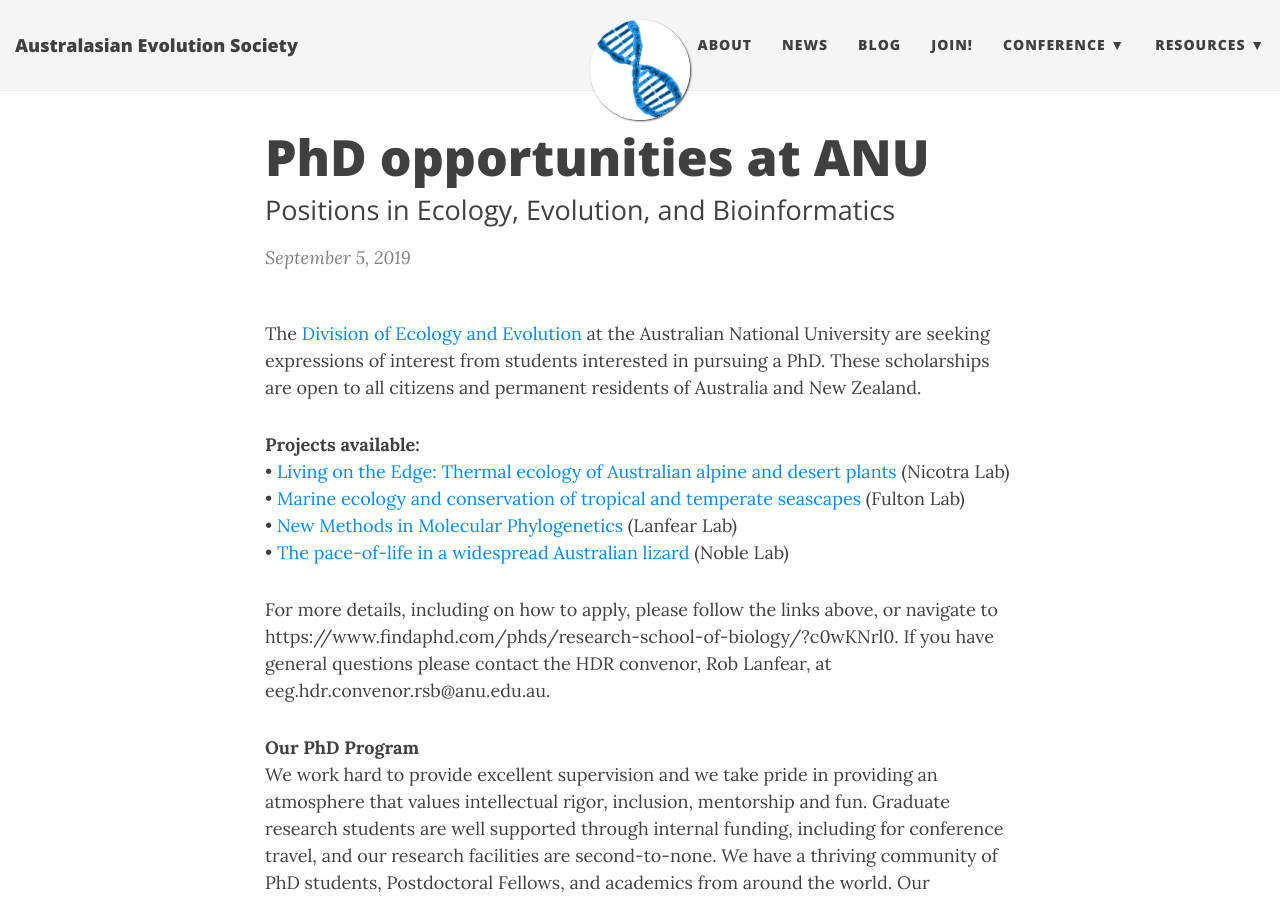
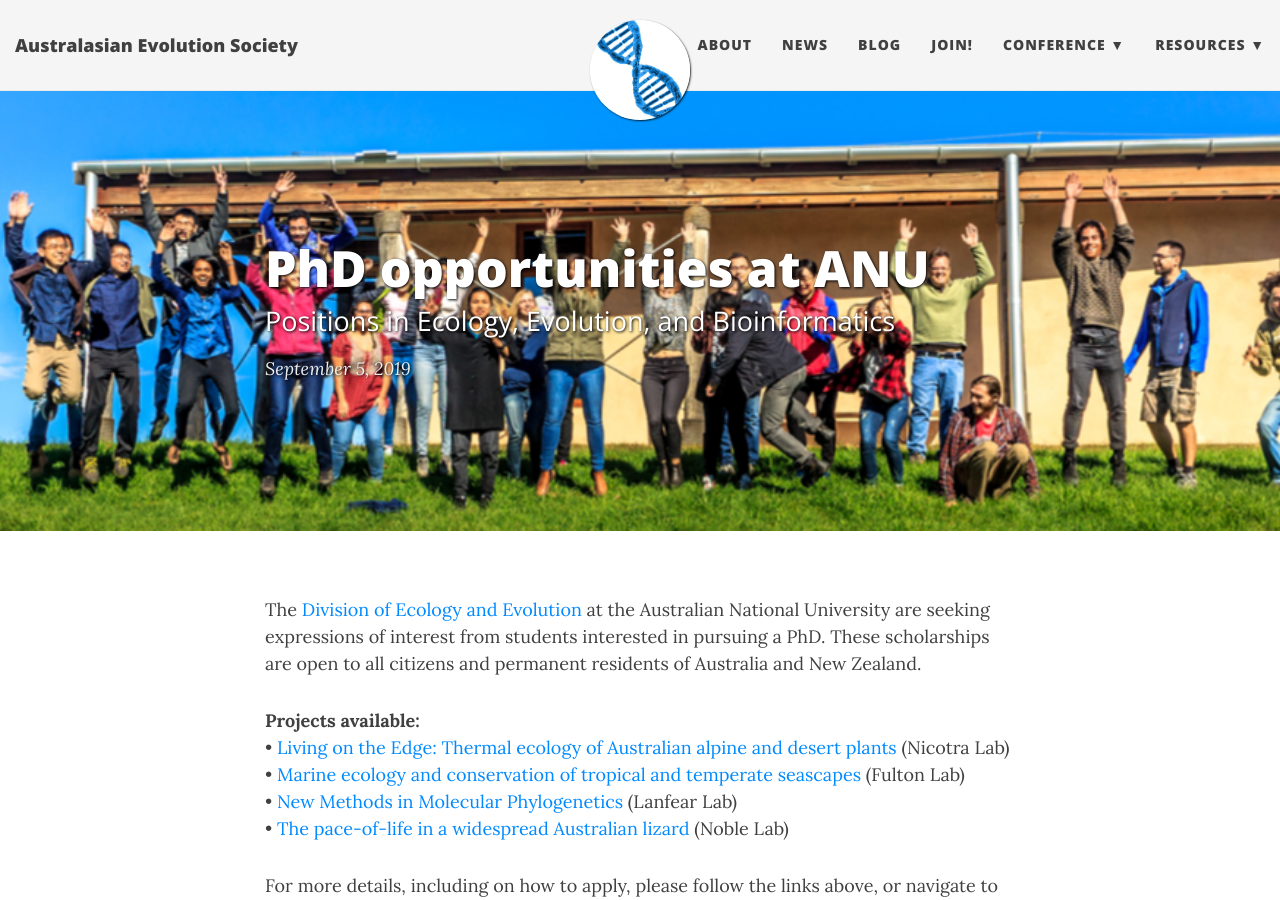
Before and after one commit to ausevo/ausevo.github.io, a Jekyll site: the page built from _posts/news/2019-09-05-PhdANU.md, in a window 1280 px wide and 900 px high. Built offline with Jekyll 4.4.1, drawn with Linux system fonts in a browser that asks for light colours; nearby versions of some CDN libraries; comment, search, counter and statistics services are not loaded.

Commit message:
Update 2019-09-05-PhdANU.md

```diff
--- a/_posts/news/2019-09-05-PhdANU.md
+++ b/_posts/news/2019-09-05-PhdANU.md
@@ -3,6 +3,8 @@
 title: PhD opportunities at ANU
 subtitle: Positions in Ecology, Evolution, and Bioinformatics
 categories: news
+bigimg:
+  - "/img/big-imgs/Lanfear.png"
 ---
 
 The [Division of Ecology and Evolution](http://biology.anu.edu.au/research/divisions/ecology-and-evolution) at the Australian National University are seeking expressions of interest from students interested in pursuing a PhD. These scholarships are open to all citizens and permanent residents of Australia and New Zealand.
```
